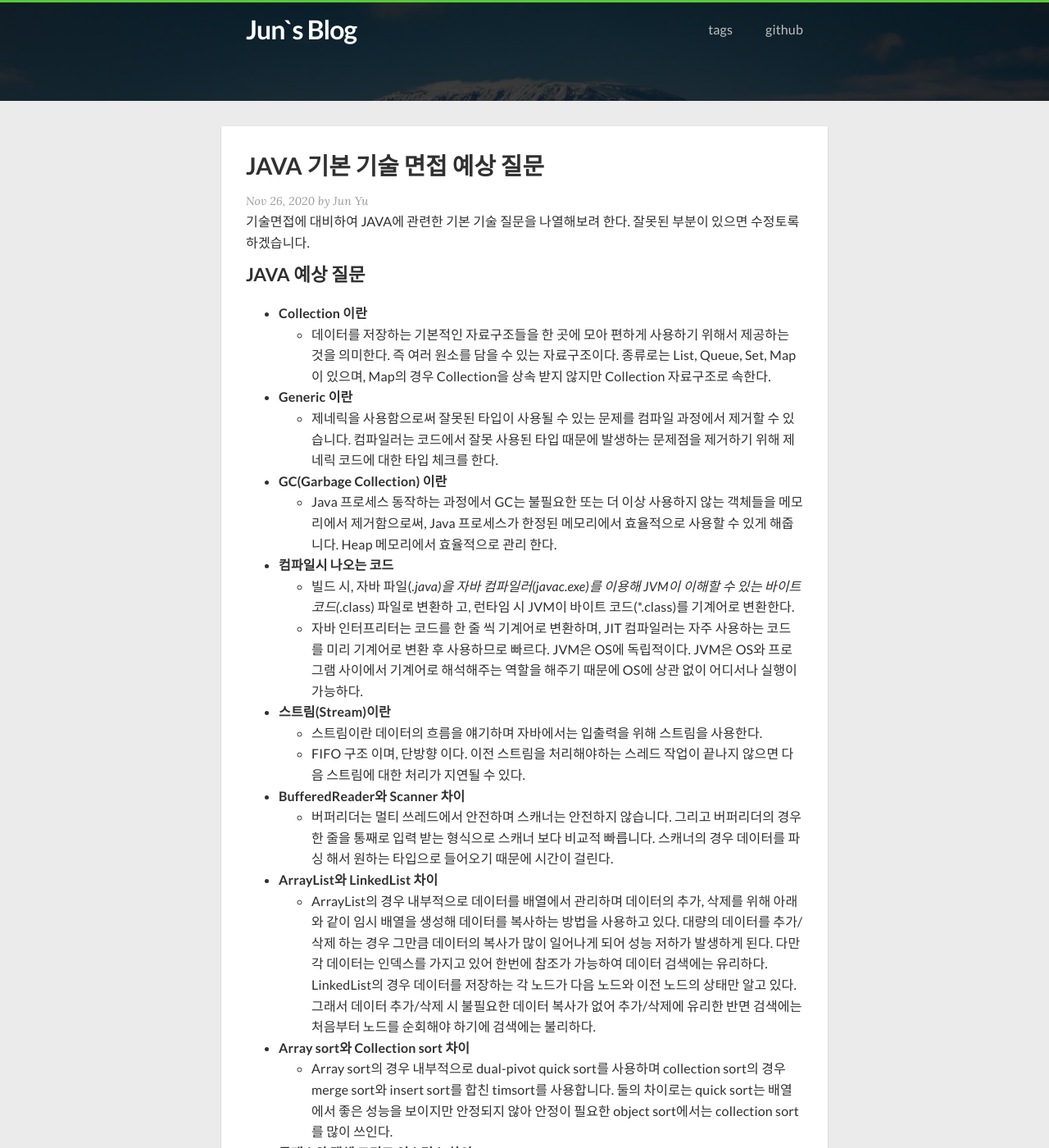
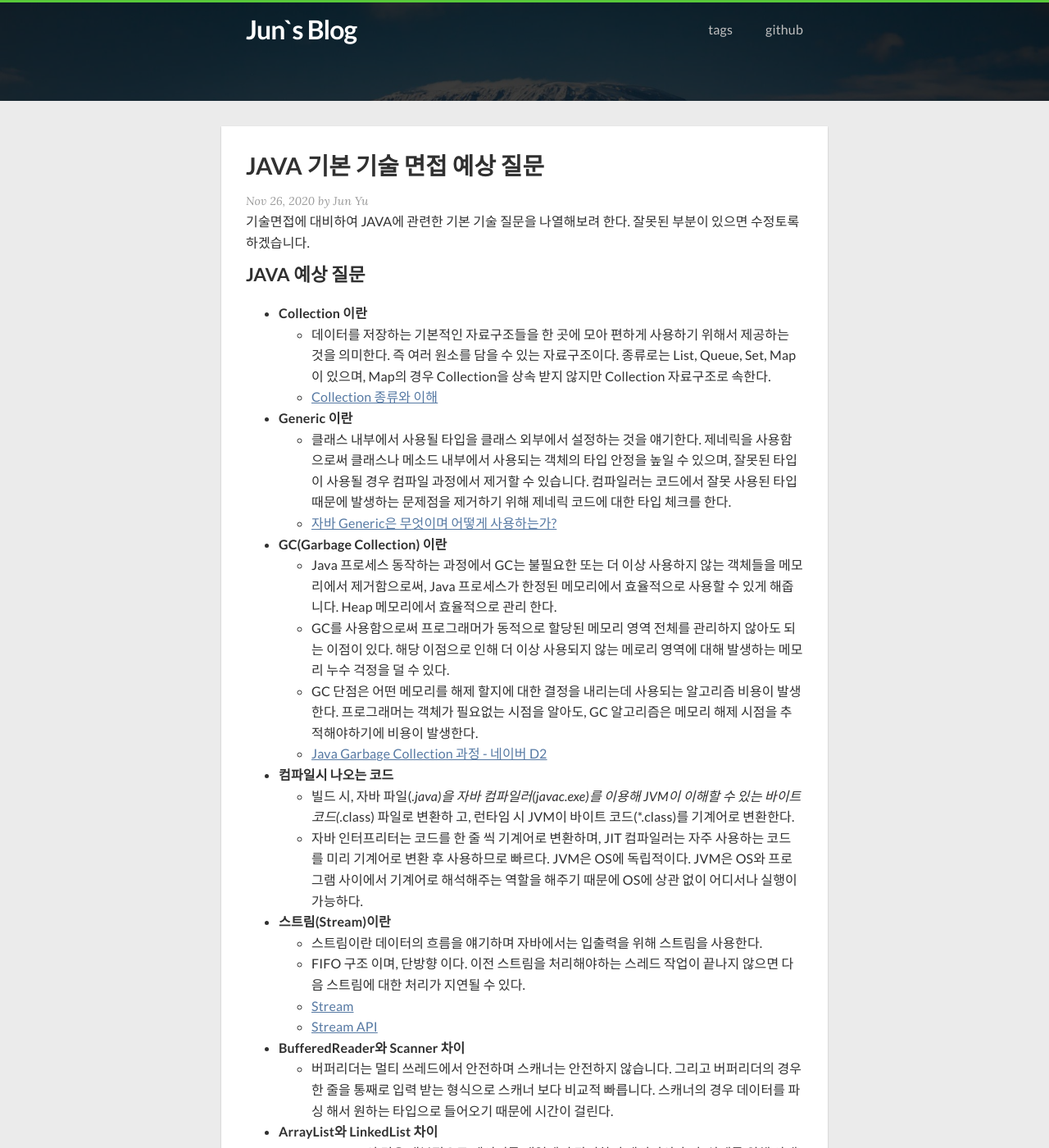
Before and after one commit to jun7343/jun7343.github.io, a Jekyll site: the page built from _posts/2020-11-26-java-interview.md, in a window 1280 px wide and 1400 px high. Shown: the whole window at 82% size. Built offline with Jekyll 4.4.1, drawn with Linux system fonts in a browser that asks for light colours; nearby versions of some CDN libraries; comment, search, counter and statistics services are not loaded; some of the changed text lies outside the part shown.

Commit message:
JAVA 인터뷰 문구 수정 및 추가

```diff
--- a/_posts/2020-11-26-java-interview.md
+++ b/_posts/2020-11-26-java-interview.md
@@ -12,16 +12,23 @@ tags:
 
 - **Collection 이란**
   - 데이터를 저장하는 기본적인 자료구조들을 한 곳에 모아 편하게 사용하기 위해서 제공하는 것을 의미한다. 즉 여러 원소를 담을 수 있는 자료구조이다. 종류로는 List, Queue, Set, Map이 있으며, Map의 경우 Collection을 상속 받지 않지만 Collection 자료구조로 속한다.
+  - [Collection 종류와 이해](https://jun7343.github.io/2020/10/25/collection.html)
 - **Generic 이란**
-  - 제네릭을 사용함으로써 잘못된 타입이 사용될 수 있는 문제를 컴파일 과정에서 제거할 수 있습니다. 컴파일러는 코드에서 잘못 사용된 타입 때문에 발생하는 문제점을 제거하기 위해 제네릭 코드에 대한 타입 체크를 한다.
+  - 클래스 내부에서 사용될 타입을 클래스 외부에서 설정하는 것을 얘기한다. 제네릭을 사용함으로써 클래스나 메소드 내부에서 사용되는 객체의 타입 안정을 높일 수 있으며, 잘못된 타입이 사용될 경우 컴파일 과정에서 제거할 수 있습니다. 컴파일러는 코드에서 잘못 사용된 타입 때문에 발생하는 문제점을 제거하기 위해 제네릭 코드에 대한 타입 체크를 한다.
+  - [자바 Generic은 무엇이며 어떻게 사용하는가?](https://jun7343.github.io/2021/01/08/java-generic.html)
 - **GC(Garbage Collection) 이란**
   - Java 	프로세스 동작하는 과정에서 GC는 불필요한 또는 더 이상 사용하지 않는 객체들을 메모리에서 제거함으로써, Java 프로세스가 한정된 메모리에서 효율적으로 사용할 수 있게 해줍니다. Heap 메모리에서 효율적으로 관리 한다.
+  - GC를 사용함으로써 프로그래머가 동적으로 할당된 메모리 영역 전체를 관리하지 않아도 되는 이점이 있다. 해당 이점으로 인해 더 이상 사용되지 않는 메로리 영역에 대해 발생하는 메모리 누수 걱정을 덜 수 있다.
+  - GC 단점은 어떤 메모리를 해제 할지에 대한 결정을 내리는데 사용되는 알고리즘 비용이 발생한다. 프로그래머는 객체가 필요없는 시점을 알아도, GC 알고리즘은 메모리 해제 시점을 추적해야하기에 비용이 발생한다.
+  - [Java Garbage Collection 과정 - 네이버 D2](https://d2.naver.com/helloworld/1329)
 - **컴파일시 나오는 코드**
   - 빌드 시, 자바 파일(*.java)을 자바 컴파일러(javac.exe)를 이용해 JVM이 이해할 수 있는 바이트 코드(*.class) 파일로 변환하 고, 런타임 시 JVM이 바이트 코드(*.class)를 기계어로 변환한다.
   - 자바 인터프리터는 코드를 한 줄 씩 기계어로 변환하며, JIT 컴파일러는 자주 사용하는 코드를 미리 기계어로 변환 후 사용하므로 빠르다. JVM은 OS에 독립적이다. JVM은 OS와 프로그램 사이에서 기계어로 해석해주는 역할을 해주기 때문에 OS에 상관 없이 어디서나 실행이 가능하다.
 - **스트림(Stream)이란**
   - 스트림이란 데이터의 흐름을 얘기하며 자바에서는 입출력을 위해 스트림을 사용한다.
   - FIFO 구조 이며, 단방향 이다. 이전 스트림을 처리해야하는 스레드 작업이 끝나지 않으면 다음 스트림에 대한 처리가 지연될 수 있다.
+  - [Stream](http://tcpschool.com/java/java_io_stream)
+  - [Stream API](http://tcpschool.com/java/java_stream_concept)
 - **BufferedReader와 Scanner 차이**
   - 버퍼리더는 멀티 쓰레드에서 안전하며 스캐너는 안전하지 않습니다. 그리고 버퍼리더의 경우 한 줄을 통째로 입력 받는 형식으로 스캐너 보다 비교적 빠릅니다. 스캐너의 경우 데이터를 파싱 해서 원하는 타입으로 들어오기 때문에 시간이 걸린다.
 - **ArrayList와 LinkedList 차이**
@@ -66,8 +73,8 @@ tags:
   - Single Responsibility Principle(단일 책임 원칙): 소프트웨어의 설계 부품(클래스, 함수 등)은 단 하나의 책임만을 가져야 한다. // 책임은 기능의 의미로 해석된다.
   -  Open-Closed Principle(개방-폐쇄 원칙): 기존의 코드를 변경하지 않고 기능을 수정하거나 추가할 수 있도록 설계 해야 한다. 변경되는 것이 무엇인지 초점을 맞추고 변경된 것이 이전 내용에 영향을 미치지 않아야 한다.
   - Liskov Substitution Principle(리스코프 치환 원칙): 리스코프 치환 원칙은 MIT 컴퓨터 사이언스 교수인 리스코프가 제안한 설계 원칙이다. 부모 클래스와 자식 클래스 사이에 행위에는 일관성이 있어야 한다는 원칙이며, 객체 지향 프로그래밍에서 부모 클래스의 인터페이스 대신 자식 클래스 인터페이스를 사용해도 문제가 없어야 한다는 것을 의미한다.
+  - Interface Segregation Principle(인터페이스 분리 원칙): 한 클래스는 자신이 사용하지 않는 인터페이스는 구현하지 말아야 한다. 하나의 일반적인 인터페이스보다는 여러 개여 구체적인 인터페이스가 낫다. 즉 자신이 사용하지 않는 기능(인터페이스)에는 영향을 받지 말아야 한다.
   - Dependency Inversion Principle(의존 역전 원칙): 의존 관계를 맺을 때, 변화하기 쉬운 것 보단 변화하기 어려운 것에 의존해야 한다는 원칙이다. DIP 만족하는 것은 구체적인 클래스보단 인터페이스나 추상클래스와 관계를 맺는다는 것이다.
-  - Interface Segregation Principle(인터페이스 분리 원칙): 한 클래스는 자신이 사용하지 않는 인터페이스는 구현하지 말아야 한다. 하나의 일반적인 인터페이스보다는 여러 개여 구체적인 인터페이스가 낫다. 즉 자신이 사용하지 않는 기능(인터페이스)에는 영향을 받지 말아야 한다.
 - **Non-static 멤버와 static 멤버의 차이**
   - 공간적 특성: non-static의 멤버는 객체마다 별도 존재(인스턴스 멤버), static의 멤버는 클래스당 하나 생성하며 멤버는 객체 내부가 아닌 별도의 공간(클래스 코드가 적재되는 메모리)에 생성. 클래스 멤버라고 부름
   - 시간적 특성: non-static은 객체 생성 시 멤버도 생성되며 객체 생성 후 사용할 수 있으며 객체가 소멸되면 멤버도 같이 사라진다. Static의 경우 클래스 로딩시에 생성 되며 객체가 생성되기전에 이미 생성 되어 있다. 객체가 생기기전에도 사용할 수 있고 객체가 소멸되어도 멤버는 사라지지 않고 프로그램이 종료되어야 사라진다.
```
